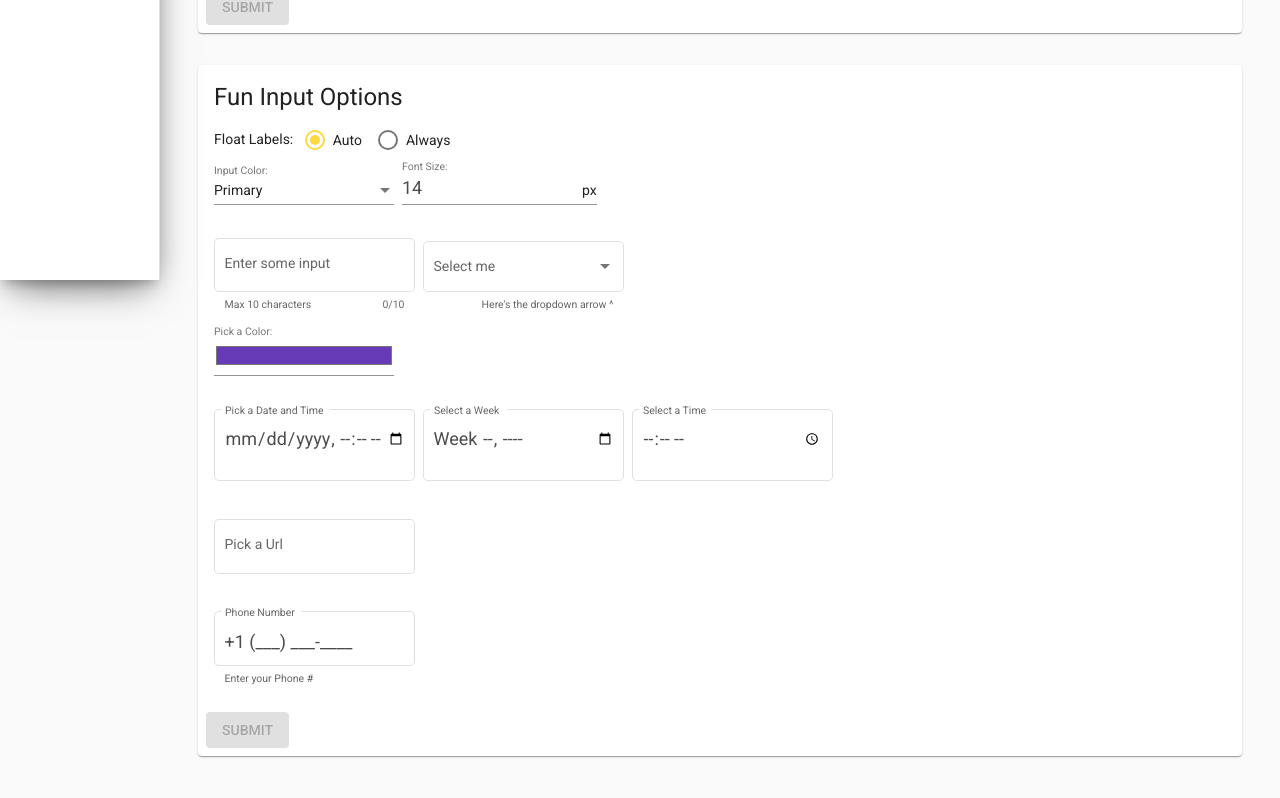
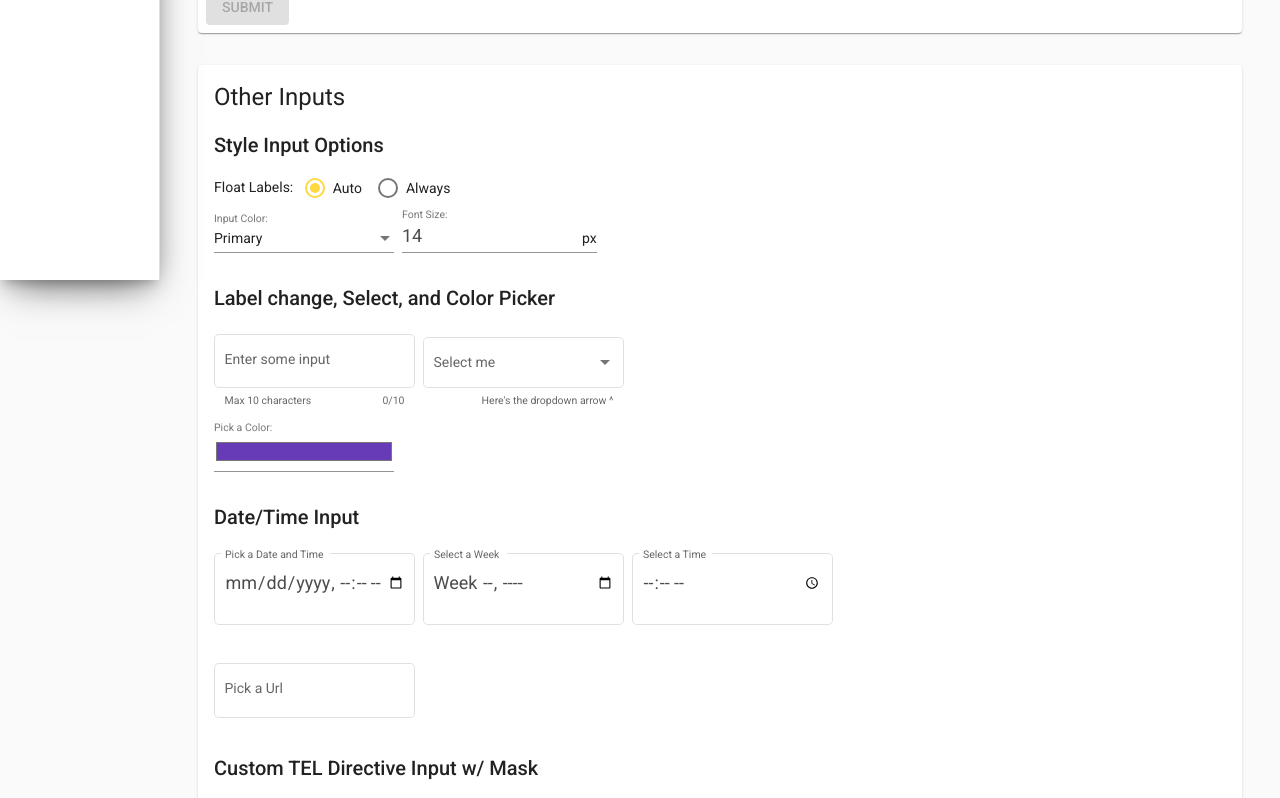
Before and after one commit to Drew-Miller/Material, an Angular app: page /message in a window 1280 px wide. Shown: the part 520-1318 px from the top of the page. Built offline with nearby package versions, Linux system fonts and the light colour scheme.

Commit message:
added labels to other form input values

```diff
--- a/src/forms/other/other.form.component.html
+++ b/src/forms/other/other.form.component.html
@@ -1,10 +1,10 @@
 <!-- Displays more styles of inputs available in Material Design -->
 <form [formGroup]="Form" (ngSubmit)="Submit()">
   <mat-card>
-    <h1>Fun Input Options</h1>
+    <h1>Other Inputs</h1>
     <mat-card-content [style.fontSize.px]="Form.value.fontSize">
+      <h2>Style Input Options</h2>
       <p>
-        <!-- Radio button to float labels -->
         <mat-label>Float Labels: </mat-label>
         <mat-radio-group formControlName="float">
           <mat-radio-button value="auto">Auto</mat-radio-button>
@@ -29,6 +29,7 @@
         </mat-form-field>
       </p>
 
+      <h2>Label change, Select, and Color Picker</h2>
       <p>
         <mat-form-field hintLabel="Max 10 characters" appearance="outline" [floatLabel]="Form.value.float" [color]="Form.value.fontColor">
           <mat-label>Enter some input</mat-label>
@@ -55,6 +56,7 @@
         </mat-form-field>
       </p>
 
+      <h2>Date/Time Input</h2>
       <p>
         <mat-form-field hintLabel="" appearance="outline" [floatLabel]="Form.value.float" [color]="Form.value.fontColor">
           <mat-label>Pick a Date and Time</mat-label>
@@ -76,6 +78,8 @@
           <input matInput formControlName="url" type="url" />
         </mat-form-field>
       </p>
+
+      <h2>Custom TEL Directive Input w/ Mask</h2>
       <p>
         <mat-form-field appearance="outline" hintLabel="Enter your Phone #">
           <mat-label>Phone Number</mat-label>
```
